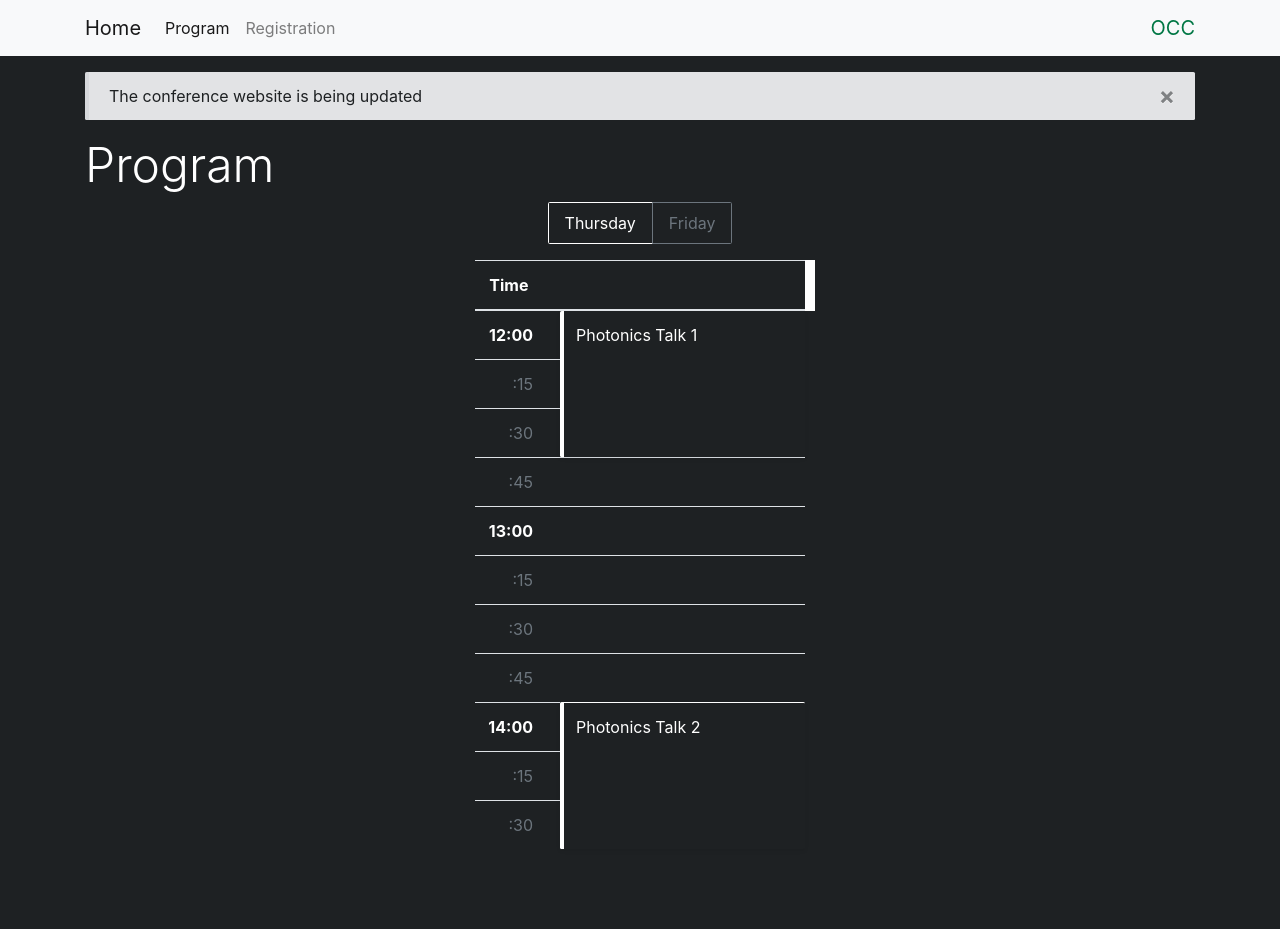
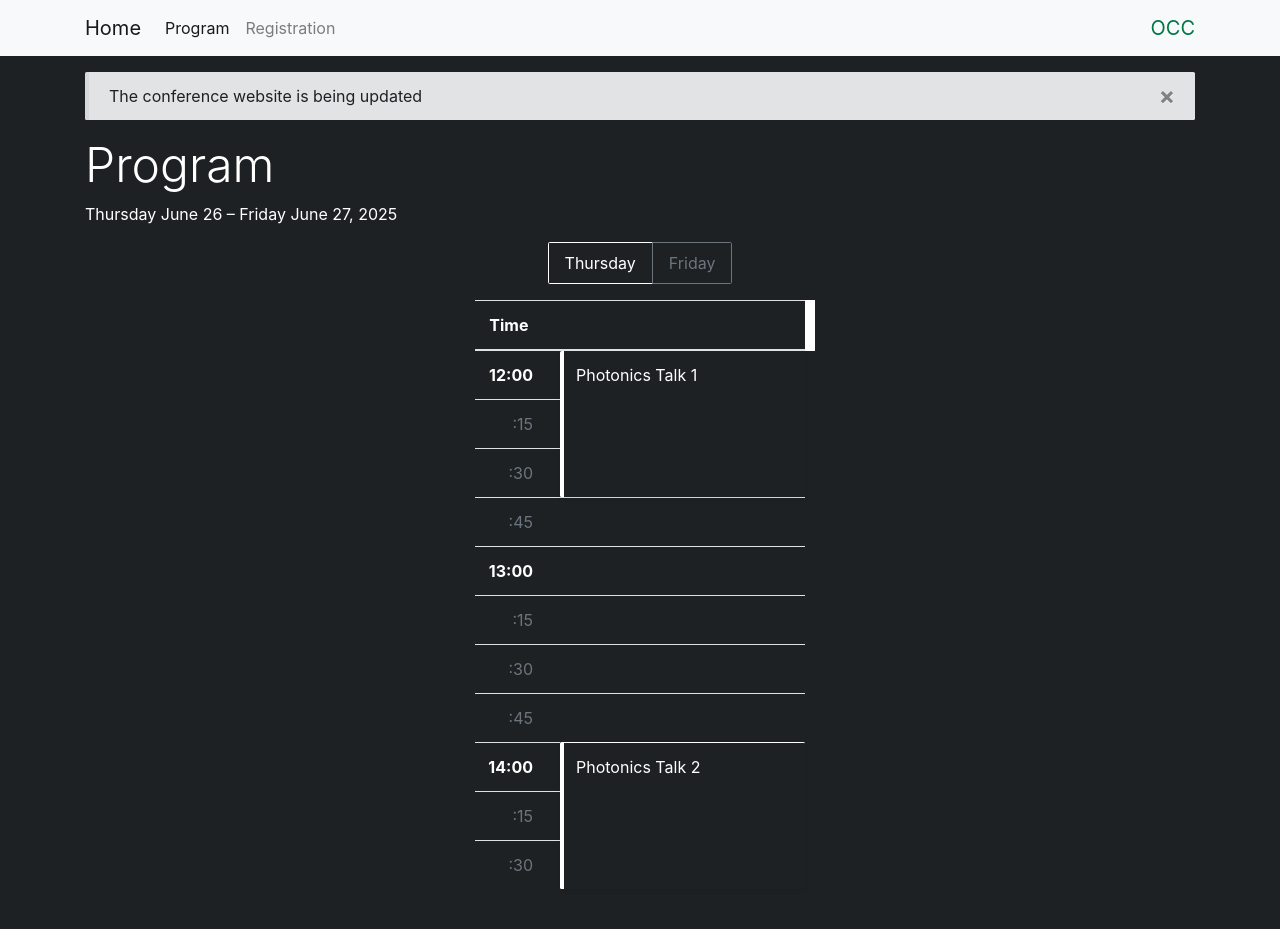
Before and after one commit to mirilabqc/mini-conference-site, a Jekyll site: the page built from program/index.md, in a window 1280 px wide. Built offline with Jekyll 4.4.1, drawn with Linux system fonts in a browser that asks for light colours; before the commit the page ends 900 px from its top, so only the background shows below that.

Commit message:
adds dates to program index page

```diff
--- a/program/index.md
+++ b/program/index.md
@@ -1,3 +1,5 @@
 ---
 layout: program
 ---
+
+Thursday June 26 – Friday June 27, 2025
```
